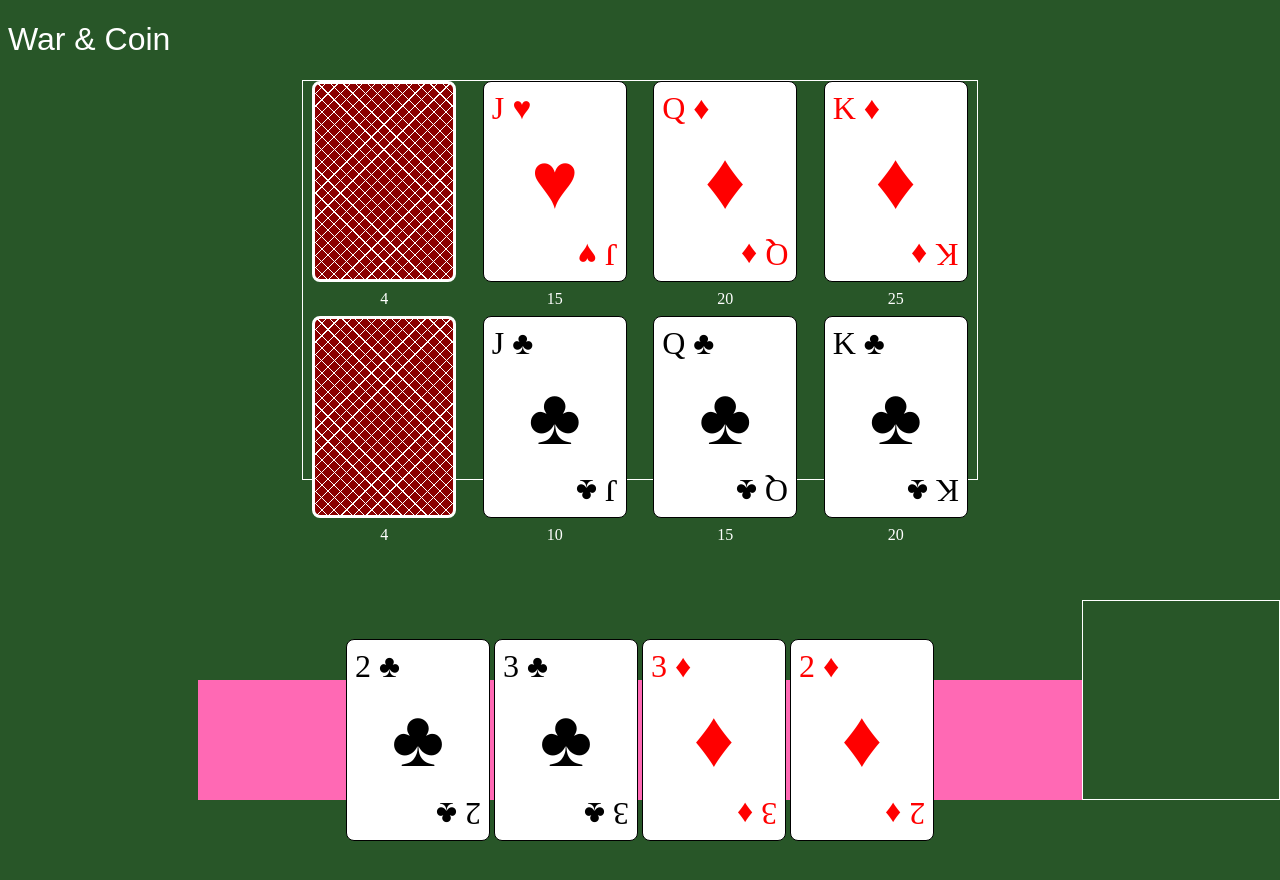
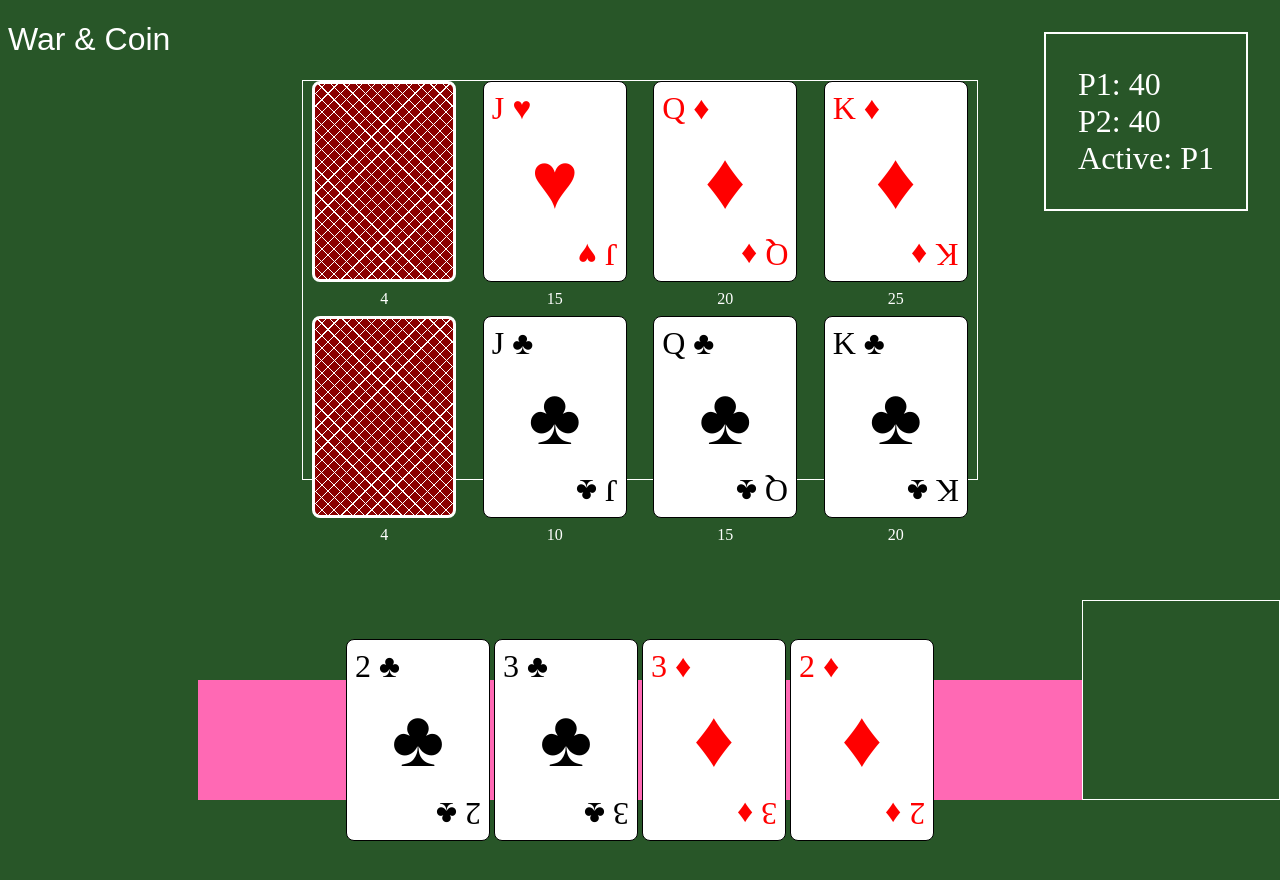
Before and after one commit to MaxTopan/WarAndCoin, a website with bundled scripts: page src/index.html in a window 1280 px wide. Built offline with nearby package versions, Linux system fonts and the light colour scheme.

Commit message:
add playerinfo text to screen

```diff
--- a/src/actions.js
+++ b/src/actions.js
@@ -2,6 +2,7 @@ import { Actions, Colours } from './constants.js';
 import { getCardColours, getSelectedCardsAsArray } from './cardHelpers.js';
 import { players, toggleActivePlayer } from './player.js';
 import { getCardObjects } from './deck.js';
+import { updatePlayerUI } from './game.js';
 
 export const actionButtons = [...document.getElementsByClassName("action")];
 export const actions = { burn, buy, damage };
@@ -106,6 +107,7 @@ function endTurn(cardsUsed = []) {
     // offer option to discard rest of hand
 
     toggleActivePlayer();
+    updatePlayerUI();
     toggleActionButtons();
     players.active.updateHand();
 }
--- a/src/game.js
+++ b/src/game.js
@@ -1,12 +1,15 @@
 import { initialisePlayers } from "./player.js";
 import Board from "./board.js";
 import { initialiseActions, toggleActionButtons } from "./actions.js";
+import { players } from './player.js';
 
 let board;
+let playerInfo;
 export let handContainer;
 
 window.onload = function () {
 	var boardContainer = document.querySelector(".board-container");
+	playerInfo = document.getElementById("player-info");
 	handContainer = document.getElementById("hand-container");
 
 	handContainer.addEventListener("click", function (event) {
@@ -31,9 +34,15 @@ function toggleCardSelected(event) {
 	toggleActionButtons();
 }
 
+//TODO: refactor UI stuff into UIHelper probably
+export function updatePlayerUI() {
+	playerInfo.innerText = `P1: ${players.p1.hitPoints}\nP2: ${players.p2.hitPoints}\nActive: ${players.active === players.p1 ? "P1" : "P2"}`;
+}
+
 function startGame() {
 	board = new Board();
 	board.initialiseBoard();
 	initialisePlayers();
 	initialiseActions();
+	updatePlayerUI();
 }
--- a/src/index.html
+++ b/src/index.html
@@ -16,6 +16,8 @@
         </div>
     </header>
     <main>
+        <div id="player-info">
+        </div>
         <div class="board-container">
             <div class="board-pos rr">
                 <div class="card back"></div>
--- a/src/player.js
+++ b/src/player.js
@@ -47,6 +47,7 @@ export default class Player {
 
     //* this can be optimised, but for now w/e it's fine
     //! do something like getting all cards in hand, filter using .card and remove any that need removing add any that need adding
+    //TODO: move this somewhere it would make sense - UIHelper?
     updateHand() {
         let cards = document.querySelectorAll(".hand");
         cards.forEach(card => {
--- a/src/style.css
+++ b/src/style.css
@@ -152,6 +152,17 @@ main {
     margin: 2px;
 }
 
+#player-info {
+   position: fixed;
+    display:flex;
+    right: 1em;
+    top: 1em;
+    color: white;
+    font-size: 200%;
+    padding: 1em;
+    border: 2px white solid;
+}
+
 #hand-container {
     position: sticky;
     height: 15%;
```
